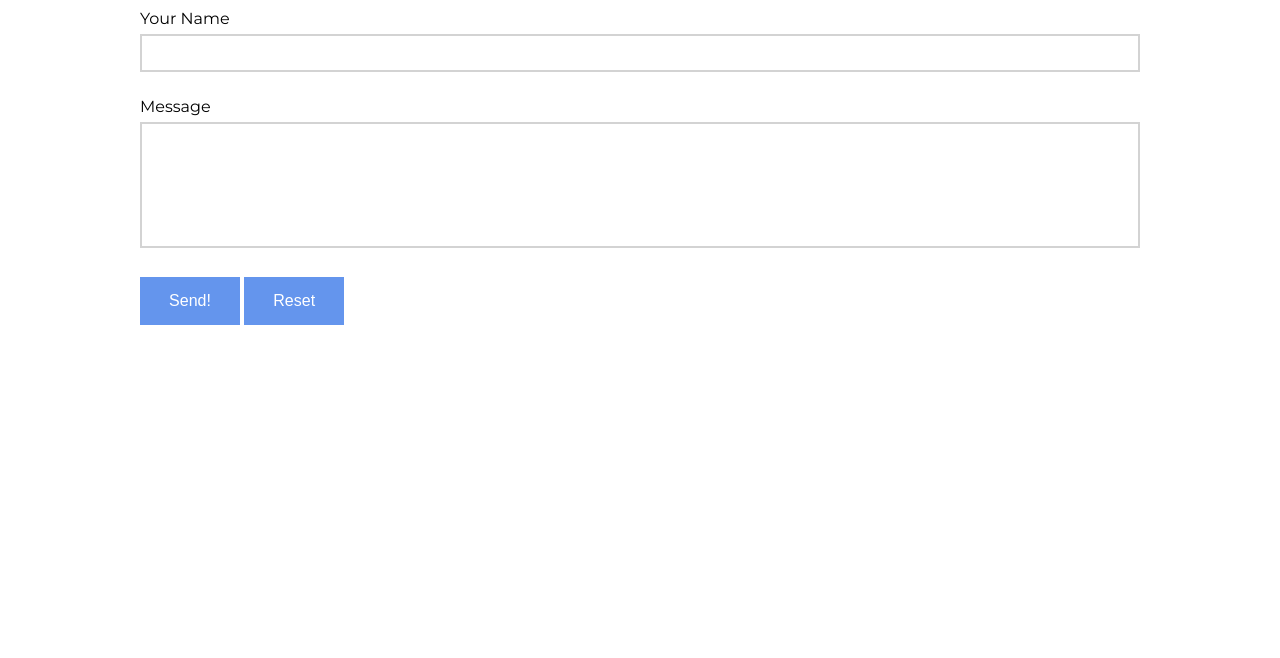
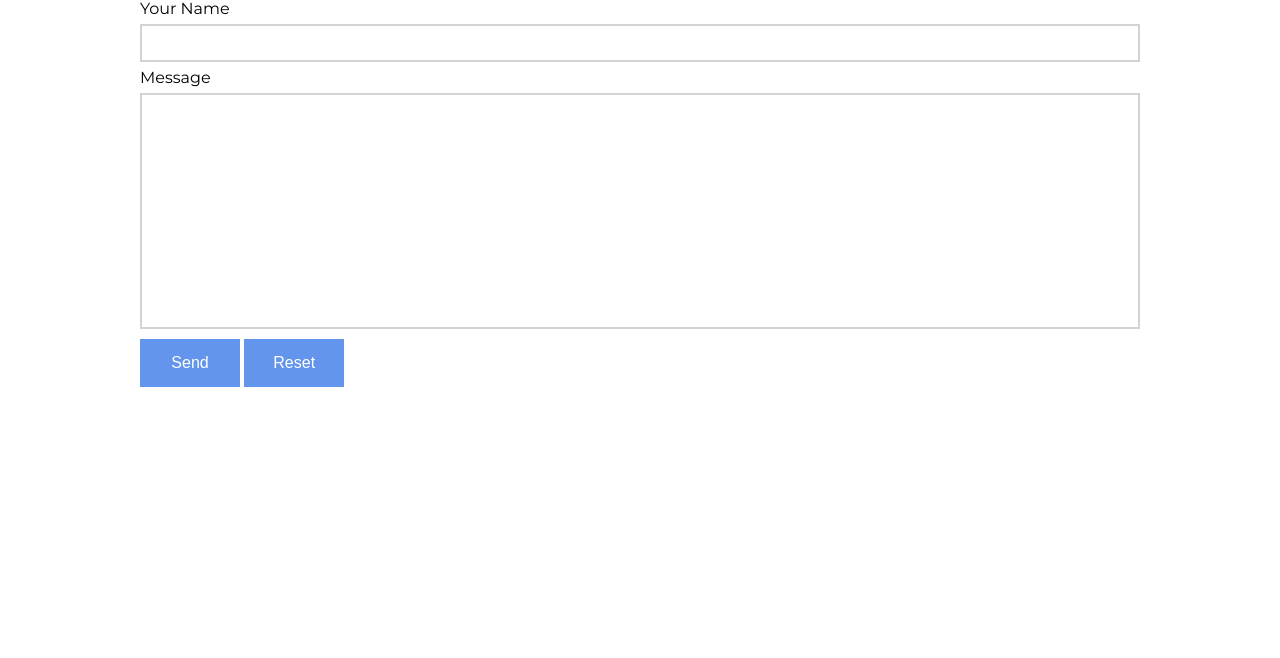
Before and after one commit to NatanelG7/all_about_me, a plain HTML site: page contact.html in a window 1280 px wide. Shown: the part 142-800 px from the top of the page. Drawn offline with Linux system fonts and the light colour scheme.

Commit message:
added css and images

```diff
--- a/contact.css
+++ b/contact.css
@@ -23,7 +23,7 @@ form{
   margin: 0 auto;
 }
 
-@media only screen and (max-width: ) {
+@media only screen and (max-width: 1020px) {
   form {
     width: 100%;
   }
@@ -41,4 +41,6 @@ button, input[type=reset]{
   transition: background-color 0.3s;
 }
 
-button:hover, input[type=reset]
+button:hover, input[type=reset]:hover{
+  background-color: gray;
+}
--- a/contact.html
+++ b/contact.html
@@ -9,29 +9,39 @@
   </head>
   <body>
     <nav>
-      <main>
       <ul>
         <li><a href="index.html">Home</a></li> |
         <li><a class="active" href="contact.html">Contact Me</a></li> |
         <li><a href="tell_me_more.html">Tell Me More</a></li>
       </ul>
-      </main>
     </nav>
+    <main>
       <h1>Use this form to Contact Me!</h1>
-    <form action="https://formspree.io/nat8781@gmail.com"
-    method="POST">
+      <form
+        action="https://formspree.io/nat8781@gmail.com"
+        method="POST"
+      >
         <div>
           <label for="name">Your Name</label>
-        <input type="text" id="name" name="name" autocomplete="off">
+          <input
+            type="text"
+            id="name"
+            name="name"
+            autocomplete="off"
+          >
         </div>
-      <br>
         <div>
           <label for="message">Message</label>
-        <textarea name="message" rows="5" cols="50" id="message"></textarea>
+          <textarea
+            name="message"
+            rows="10"
+            cols="100"
+            id="message"
+          ></textarea>
         </div>
-      <br>
-      <button type="submit">Send!</button>
+        <button type="submit">Send</button>
         <input type="reset">
       </form>
+    </main>
   </body>
 </html>
```
Lines whose indentation alone changed are shown as unchanged.
